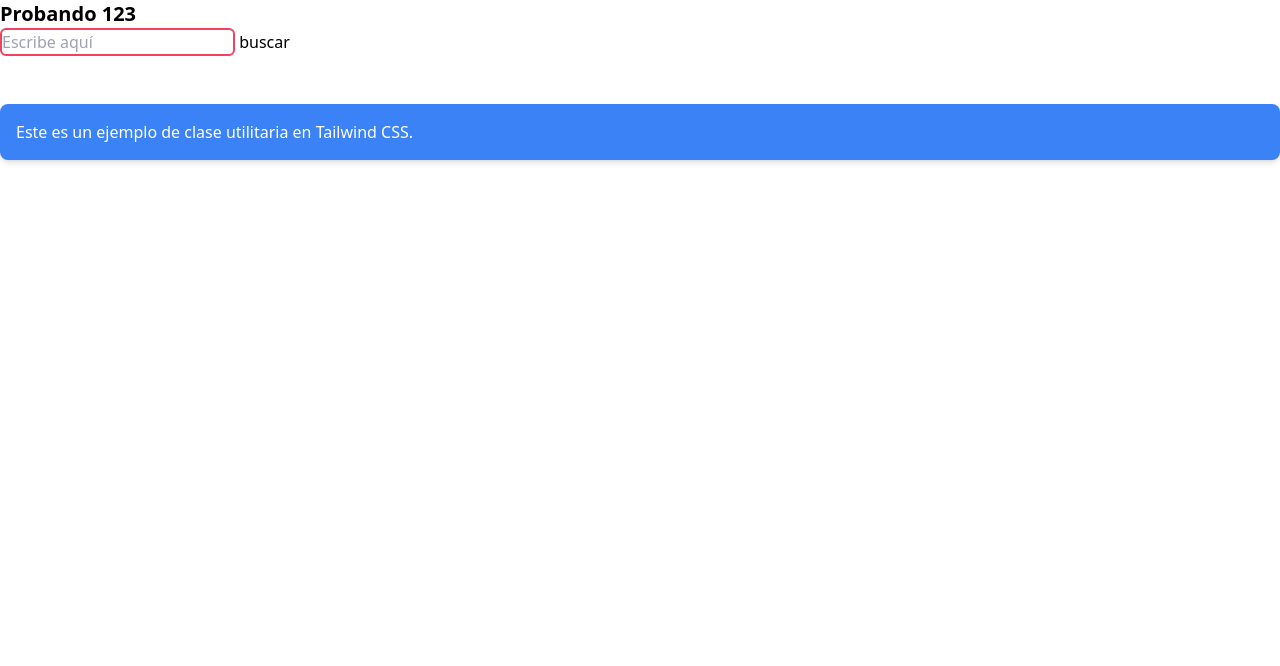
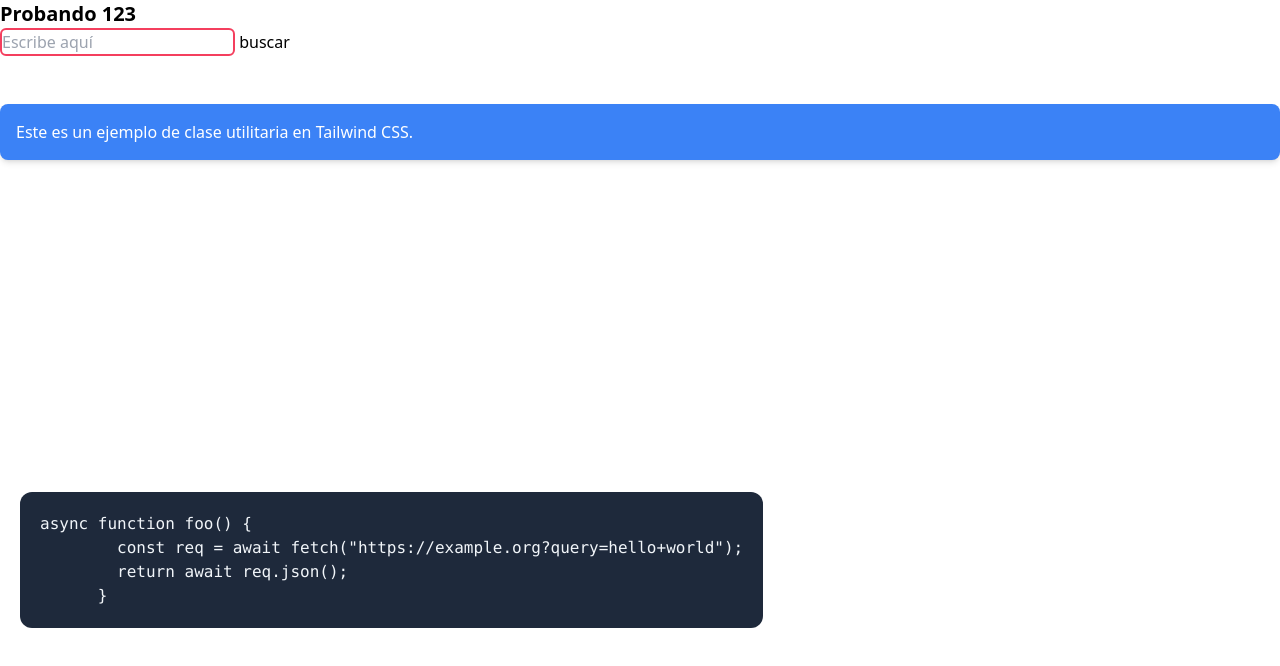
Before and after one commit to A01643020/tailwind_act_clase, a plain HTML site: page index.html in a window 1280 px wide. Drawn offline with nearby package versions, Linux system fonts and the light colour scheme.

Commit message:
Añadir ejemplo de bloque de código al sitio

```diff
--- a/index.html
+++ b/index.html
@@ -18,5 +18,19 @@
     <div class="bg-blue-500 text-white p-4 rounded-lg shadow-md">
         Este es un ejemplo de clase utilitaria en Tailwind CSS.
     </div>
+    <div class="flex h-screen p-5">
+        <div class="group relative my-auto">
+            <pre class="relative max-w-full overflow-hidden rounded-xl bg-slate-800 p-5 hover:overflow-scroll hover:ease-in-out"><code class=" text-slate-100">async function foo() {
+        const req = await fetch("https://example.org?query=hello+world");
+        return await req.json();
+      }</code></pre>
+            <div class="group/icon absolute right-2 top-2 p-1">
+                <svg class="h-5 w-5 text-gray-500 opacity-0 transition-all ease-in-out group-hover/icon:text-white group-hover:opacity-100" xmlns="http://www.w3.org/2000/svg" viewBox="0 0 20 20" fill="currentColor" aria-hidden="true">
+                    <path d="M8 2a1 1 0 000 2h2a1 1 0 100-2H8z"></path>
+                    <path d="M3 5a2 2 0 012-2 3 3 0 003 3h2a3 3 0 003-3 2 2 0 012 2v6h-4.586l1.293-1.293a1 1 0 00-1.414-1.414l-3 3a1 1 0 000 1.414l3 3a1 1 0 001.414-1.414L10.414 13H15v3a2 2 0 01-2 2H5a2 2 0 01-2-2V5zM15 11h2a1 1 0 110 2h-2v-2z"></path>
+                </svg>
+            </div>
+        </div>
+    </div>
 </body>
 </html>
```
